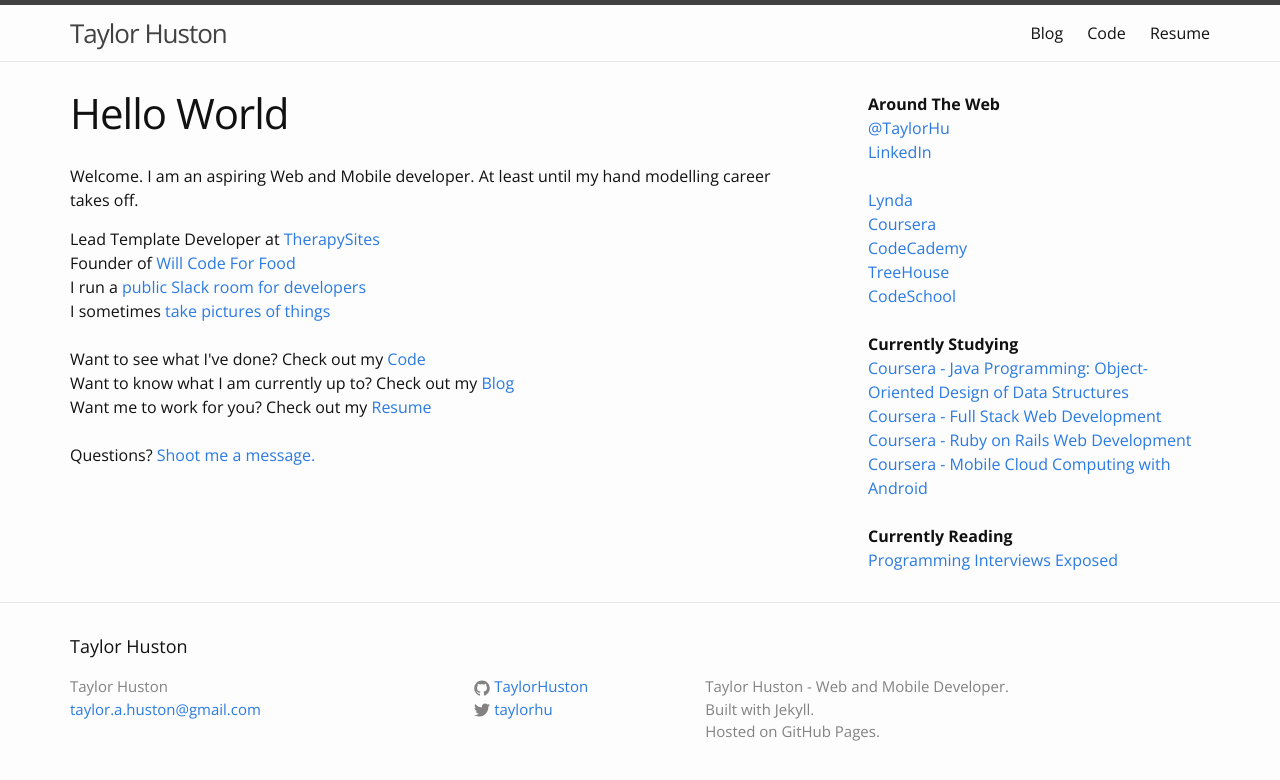
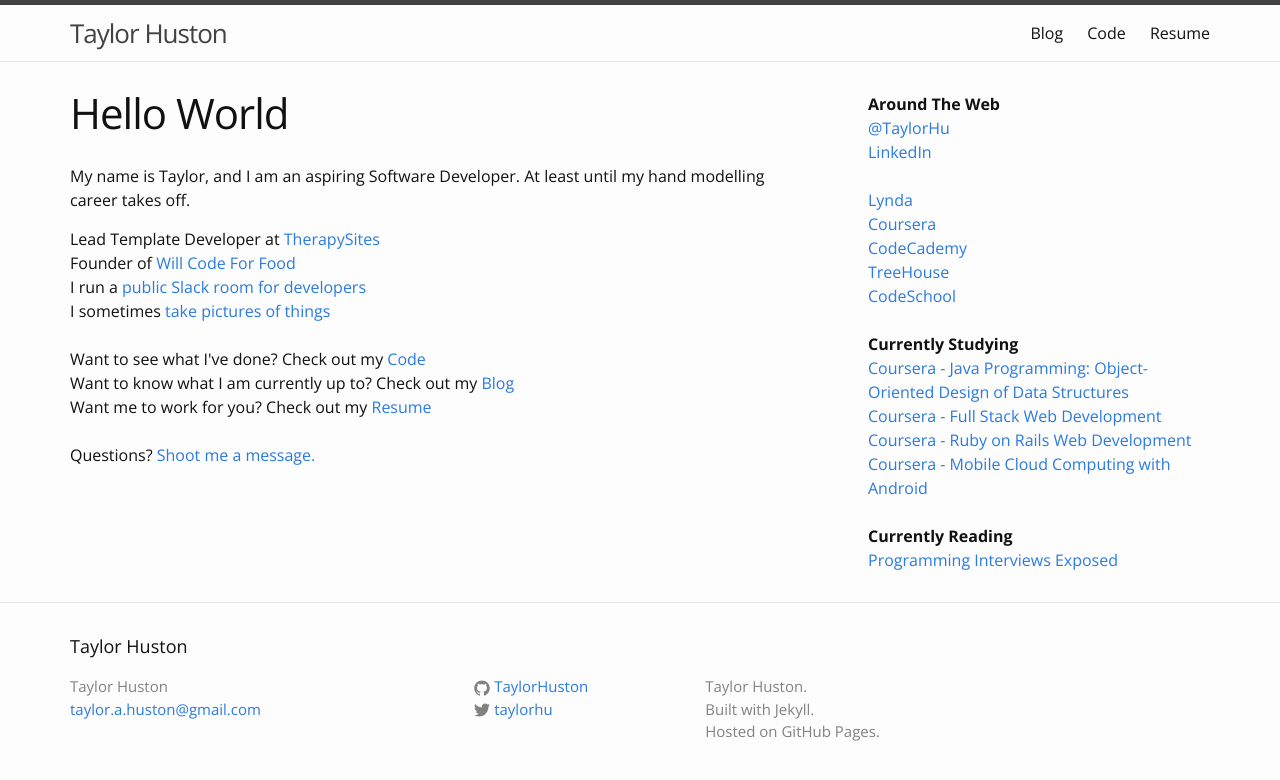
Before and after one commit to TaylorHuston/taylorhuston.github.io, a Jekyll site: the page built from index.html, in a window 1280 px wide. Shown: the top 780 px of the page. Built offline with Jekyll 4.4.1, drawn with Linux system fonts in a browser that asks for light colours; some web fonts are replaced.

Commit message:
Minor tweaks

```diff
--- a/_config.yml
+++ b/_config.yml
@@ -2,7 +2,7 @@
 title: Taylor Huston
 email: taylor.a.huston@gmail.com
 description: > # this means to ignore newlines until "baseurl:"
-  Taylor Huston - Web and Mobile Developer.<br />
+  Taylor Huston.<br />
   Built with Jekyll.<br />
   Hosted on GitHub Pages.<br />
 baseurl: "" # the subpath of your site, e.g. /blog/
--- a/index.html
+++ b/index.html
@@ -4,7 +4,7 @@ layout: page
 
 
 <div class="home">
-  <p>Welcome. I am an aspiring Web and Mobile developer. At least until my hand modelling career takes off.</p>
+  <p>My name is Taylor, and I am an aspiring Software Developer. At least until my hand modelling career takes off.</p>
 
   Lead Template Developer at <a href="http://www.therapysites.com" target="_blank">TherapySites</a><br />
   Founder of <a href="http://www.willcodeforfood.io" target="_blank">Will Code For Food</a><br />
```
